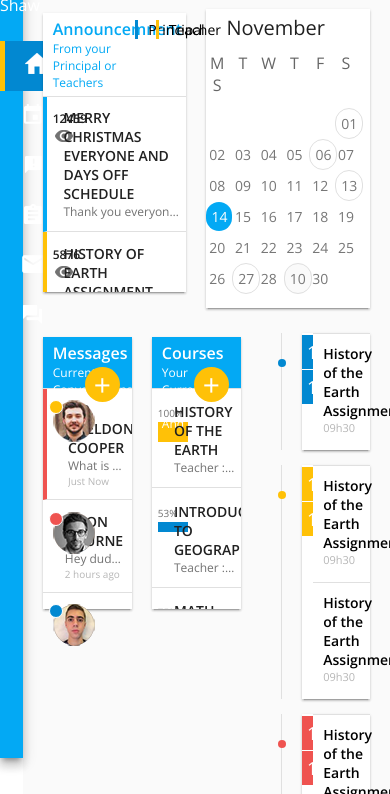
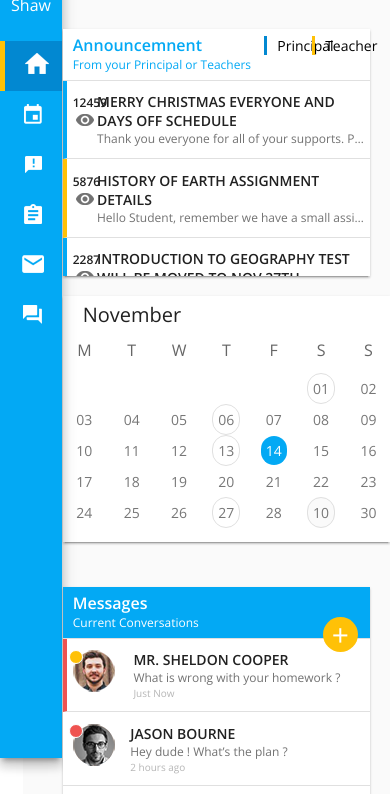
Before and after one commit to aminkodaganur/dashboard, a plain HTML site: page index.html in a window 390 px wide. Shown: the part 86-880 px from the top of the page. Drawn offline with nearby package versions, Linux system fonts and the light colour scheme.

Commit message:
responsive issue fixed

```diff
--- a/assets/sass/base/_variables.scss
+++ b/assets/sass/base/_variables.scss
@@ -8,4 +8,4 @@ $font_dark_color :#212121;
 $font_dis_color:#727272;
 $font_light_color:#b6b6b6;
 $red_color:#ef5350;
-$mobile: new-breakpoint(max-width 756px 4);
+$mobile: new-breakpoint(max-width 850px 4);
--- a/assets/sass/layout/_layout-main.scss
+++ b/assets/sass/layout/_layout-main.scss
@@ -20,13 +20,18 @@
 		.dashboard__elements{
 			padding: 35px 20px;
 			padding-bottom: 0px;
-			width: 100%
+			width: 100%;
+			@include media($mobile) {
+				margin-left: 20px;
+			}
 		}
+
 	}
 }
 
 .mobi-side__bar{
 	@include span-columns(0.7);
+	width:62px;
 	transition: 0.5s ease;
 
 	.user__avt-container{
--- a/assets/sass/layout/_sections.scss
+++ b/assets/sass/layout/_sections.scss
@@ -2,22 +2,25 @@ section.dashboard__elements{
 	.row{
 		@include row(table);
 		margin-bottom: 25px;
-		width: 100%;
 	}
-	$mobile: new-breakpoint(max-width 500px 4);
+
 	.col-span-8{
 		@include span-columns(8);
-		/*@include media($mobile) {
-		  @include span-columns(3);
-		}*/
-		@media only screen and (max-width: 768px) {  width:100% !important;  }
+		@include media($mobile) {
+		  margin-top: 20px;
+		  width: 100%;
+		  display: block;
+		}
+		/*@media only screen and (max-width: 768px) {  width:100% !important;  }*/
 	}
 	.col-span-4{
 		@include span-columns(4);
-		/*@include media($mobile) {
-		  @include span-columns(3);
-		}*/
-		@media only screen and (max-width: 768px) {  width:100% !important;  }
+		@include media($mobile) {
+		  margin-top: 20px;
+		  width: 100%;
+		  display: block;
+		}
+		/*@media only screen and (max-width: 768px) {  width:100% !important;  }*/
 	}
 	.list__box--container{
 		background-color: $white_color;
```
Also changed, not shown: assets/css/styles.css, 1 other file.
